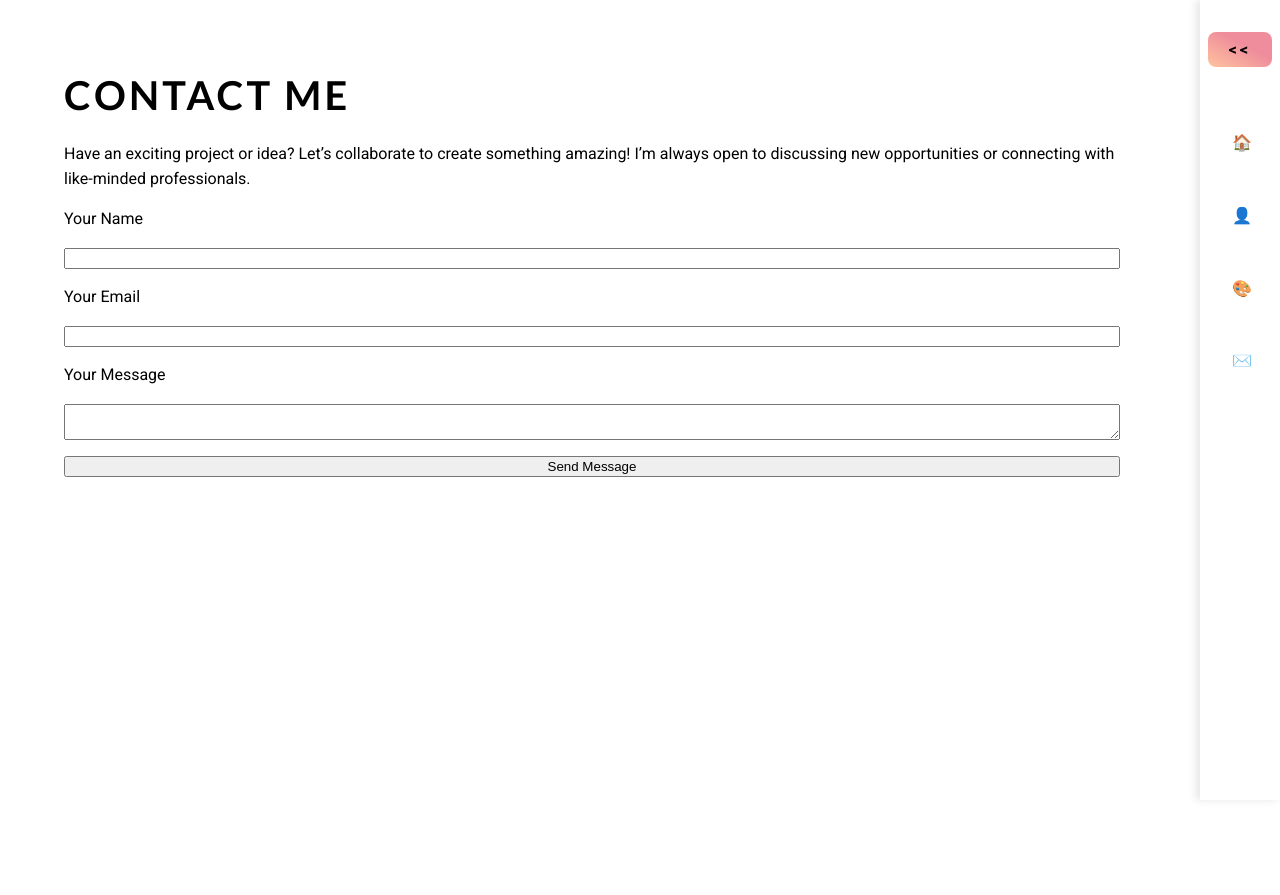
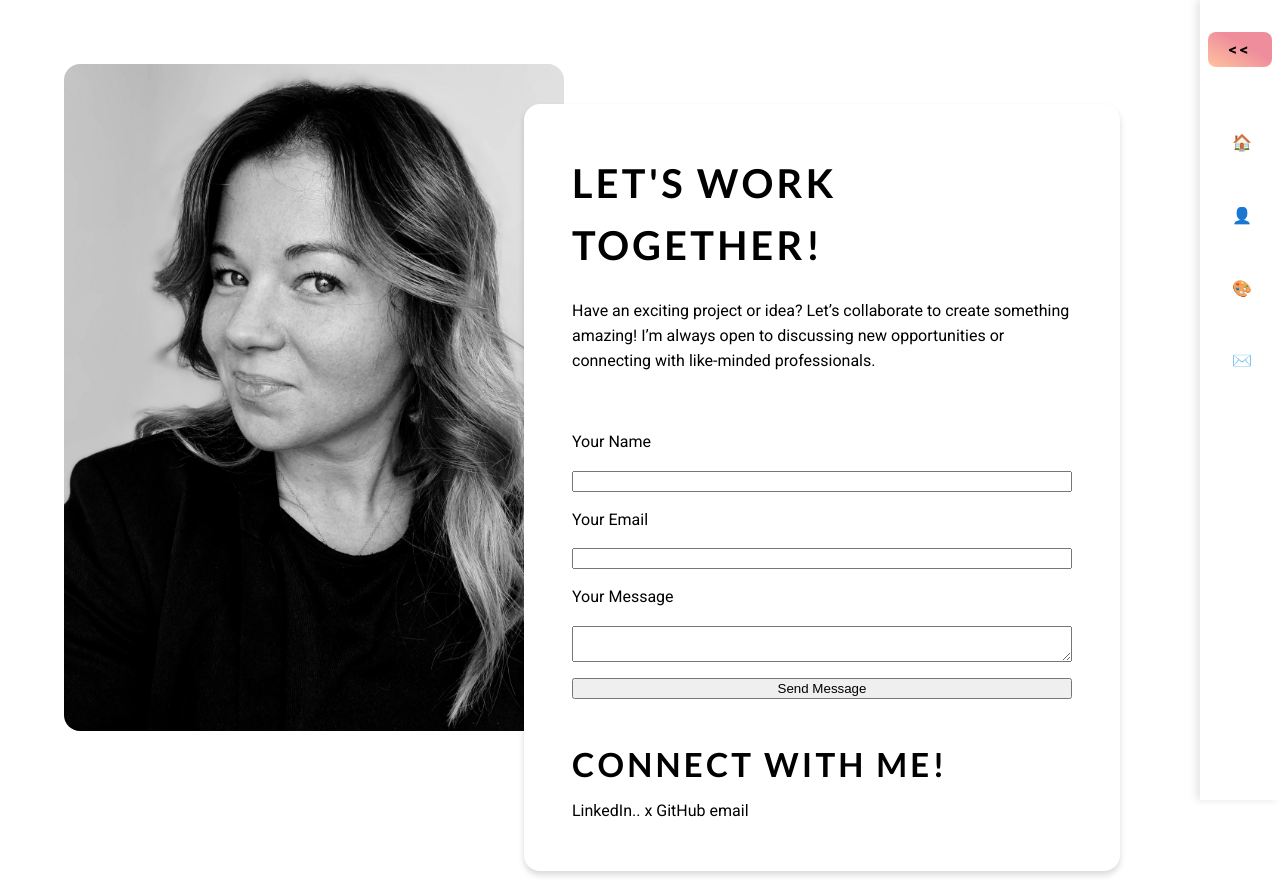
Before and after one commit to bozena-zawilinska/welcome, a Vue app: page /contact in a window 1280 px wide. Before the commit the page ends 800 px from the top, so only its background shows below. Built offline with nearby package versions, Linux system fonts and the light colour scheme.

Commit message:
work + contact pages

```diff
--- a/src/styles/base/_background.scss
+++ b/src/styles/base/_background.scss
@@ -44,6 +44,11 @@
         background: rgb(255, 195, 158, 0.7); // pale-orange
     }
     &--soft-red {
-        background: rgb(239, 141, 156, 0.7); // soft-red
+        background: rgb(239, 141, 156, 1); // soft-red
+            @supports (-moz-appearance: none) {
+            // Firefox-specific fix
+            filter: blur(600px); // Slightly adjust blur for better balance
+            background: rgba(209, 160, 216, 0.5); // Reduce opacity a bit more
+        }
     }
 }
--- a/src/views/ContactPage.vue
+++ b/src/views/ContactPage.vue
@@ -1,10 +1,17 @@
 <template>
     <section class="page page--contact">
-        <h1>Contact Me</h1>
+        <div class="row">
+            <div class="col col--left">
+                <img src="@/assets/contact-bz.jpg" alt="Bozena's avatar" width="662" height="883" />
+            </div>
+            <div class="col col--right container">
+                <div class="group-text">
+                    <h1>Let's work together!</h1>
                     <p>
                         Have an exciting project or idea? Let’s collaborate to create something amazing!
                         I’m always open to discussing new opportunities or connecting with like-minded professionals.
                     </p>
+                </div>
                 <form @submit.prevent="submitForm">
                     <label for="name">Your Name</label>
                     <input type="text" id="name" v-model="form.name" required />
@@ -17,6 +24,15 @@
 
                     <button type="submit">Send Message</button>
                 </form>
+                <div class="group-connect">
+                    <h2>Connect with me!</h2>
+                    LinkedIn..
+                    x
+                    GitHub
+                    email
+                </div>
+            </div>
+        </div>
     </section>
 </template>
 
@@ -39,9 +55,44 @@ export default {
 };
 </script>
 
-<style scoped>
+<style scoped lang="scss">
 .page--contact {
-    /* Styling goes here */
+    .row {
+        display: flex;
+        // flex-direction: column;
+        // gap: -$spacing-lg;
+    }
+
+    .col {
+        width: 50%;
+        img {
+            width: 100%;
+            height: auto;
+            object-fit: contain;
+            border-radius: 16px;
+        };
+    }
+
+    .col--left {
+        margin-right: -2.5rem;
+    }
+
+    .col--right {
+        margin-top: 2.5rem;
+        margin-bottom: -2.5rem;
+
+        &.container {
+            background: white;
+            display: flex;
+            gap: 2.5rem;
+            flex-direction: column;
+        }
+    }
+
+    .group-text {
+        display: flex;
+        flex-direction: column;
+    }
 }
 
 form {
--- a/src/views/HomePage.vue
+++ b/src/views/HomePage.vue
@@ -143,11 +143,14 @@ export default {
         img {
           aspect-ratio: 9/16;
           object-fit: scale-down;
-          max-width: 40vw;
-          height: auto;
+          // max-width: 40vw;
+          // height: auto;
+          max-height: 60vh;
+          width: auto;
           @include breakpoint-up(md) {
-            max-width: 30vw;
+            // max-width: 25vw;
             // height: 700px;
+            max-height: 80vh;
           }
         }
       }
--- a/src/views/WorkPage.vue
+++ b/src/views/WorkPage.vue
@@ -756,6 +756,7 @@ export default {
 
         .overlay p {
             color: white;
+            max-width: 80%;
         }
 
 
```
Also changed, not shown: src/assets/contact-bz.jpg (added). Lines whose indentation alone changed are shown as unchanged.
